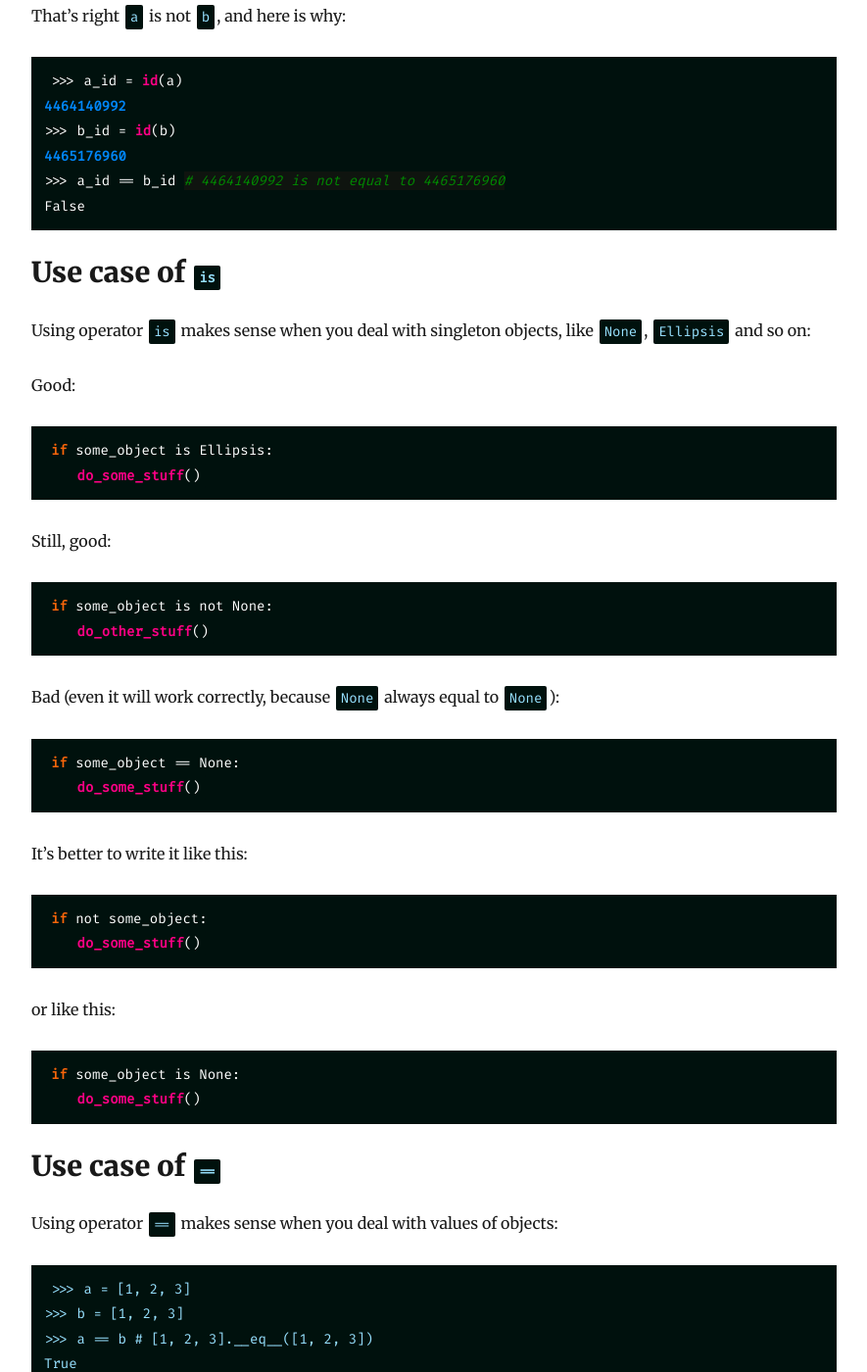
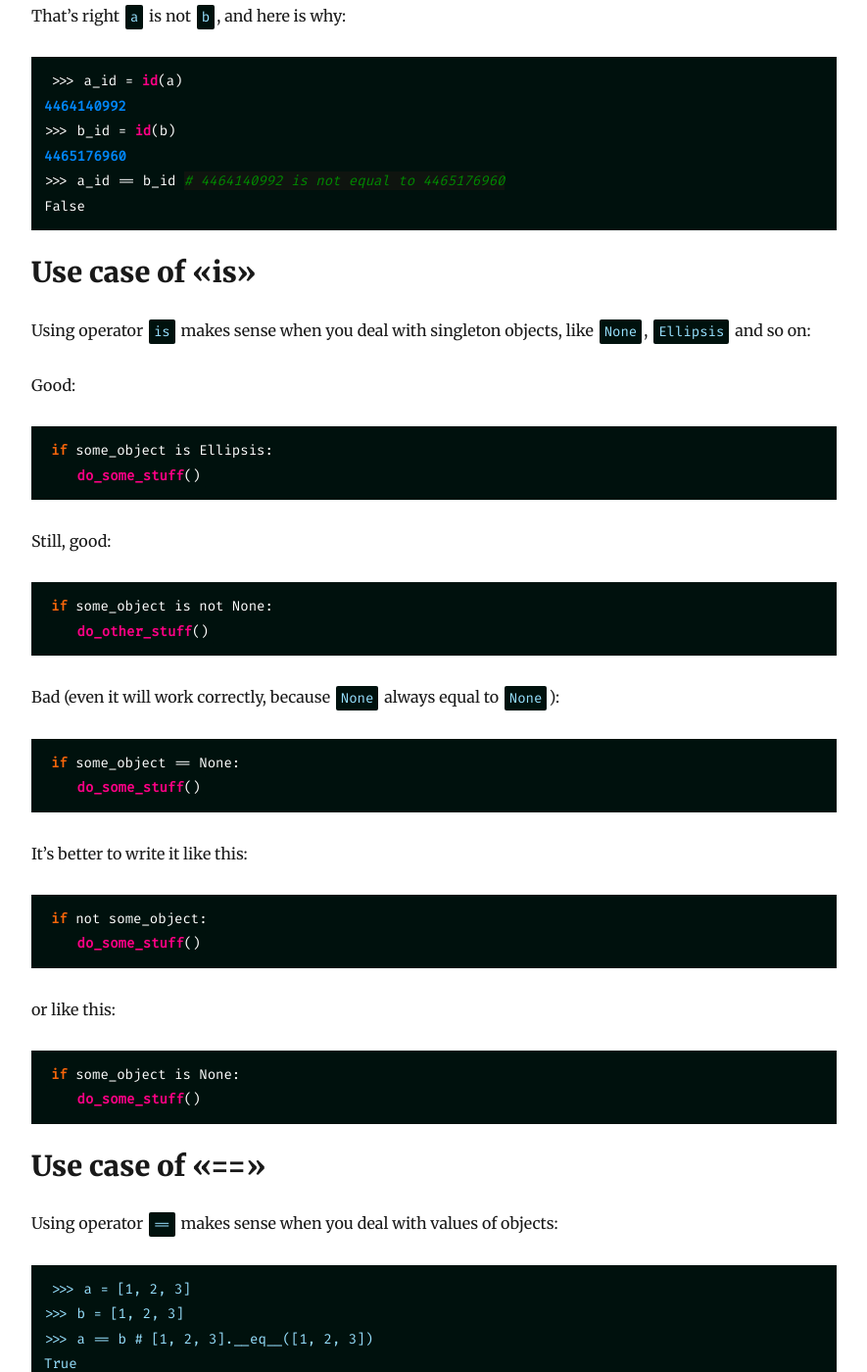
Before and after one commit to lk-geimfari/lk-geimfari.github.io, a Jekyll site: the page built from _posts/2020-07-08-the-idiomatic-comparison-in-python.md, in a window 1280 px wide and 1400 px high, scrolled down 679 px. Shown: the whole window at 98% size, without its empty margins (197-1082 px from the left). Built offline with Jekyll 4.4.1, drawn with Linux system fonts in a browser that asks for light colours; nearby versions of some CDN libraries.

Commit message:
Fix style issues

````diff
--- a/_posts/2020-07-08-the-idiomatic-comparison-in-python.md
+++ b/_posts/2020-07-08-the-idiomatic-comparison-in-python.md
@@ -33,7 +33,7 @@ That's right  `a` is not `b`, and here is why:
 False
 ```
 
-## Use case of `is`
+## Use case of «is»
 
 Using operator `is` makes sense when you deal with singleton objects,
 like `None`, `Ellipsis` and so on:
@@ -74,7 +74,7 @@ if some_object is None:
 ```
 
 
-## Use case of `==`
+## Use case of «==»
 
 Using operator `==` makes sense when you deal with values of objects:
 
````
